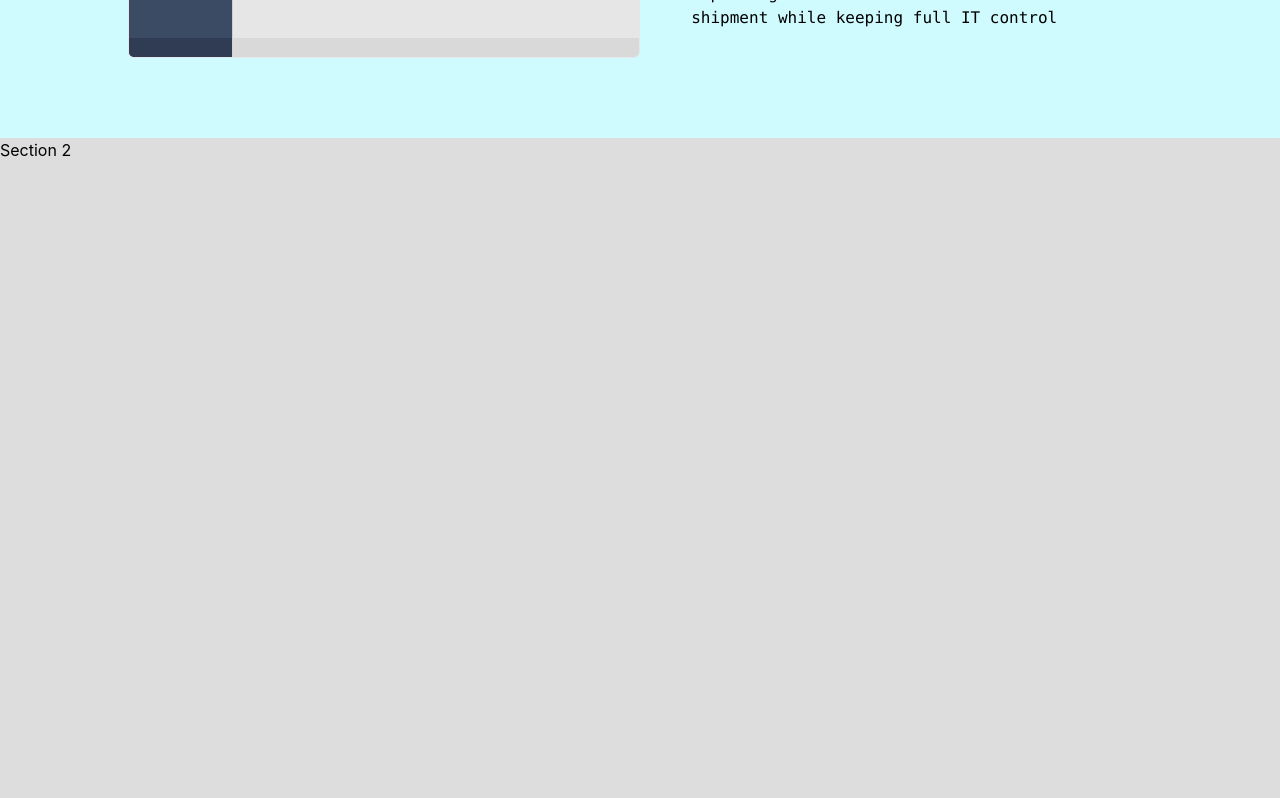
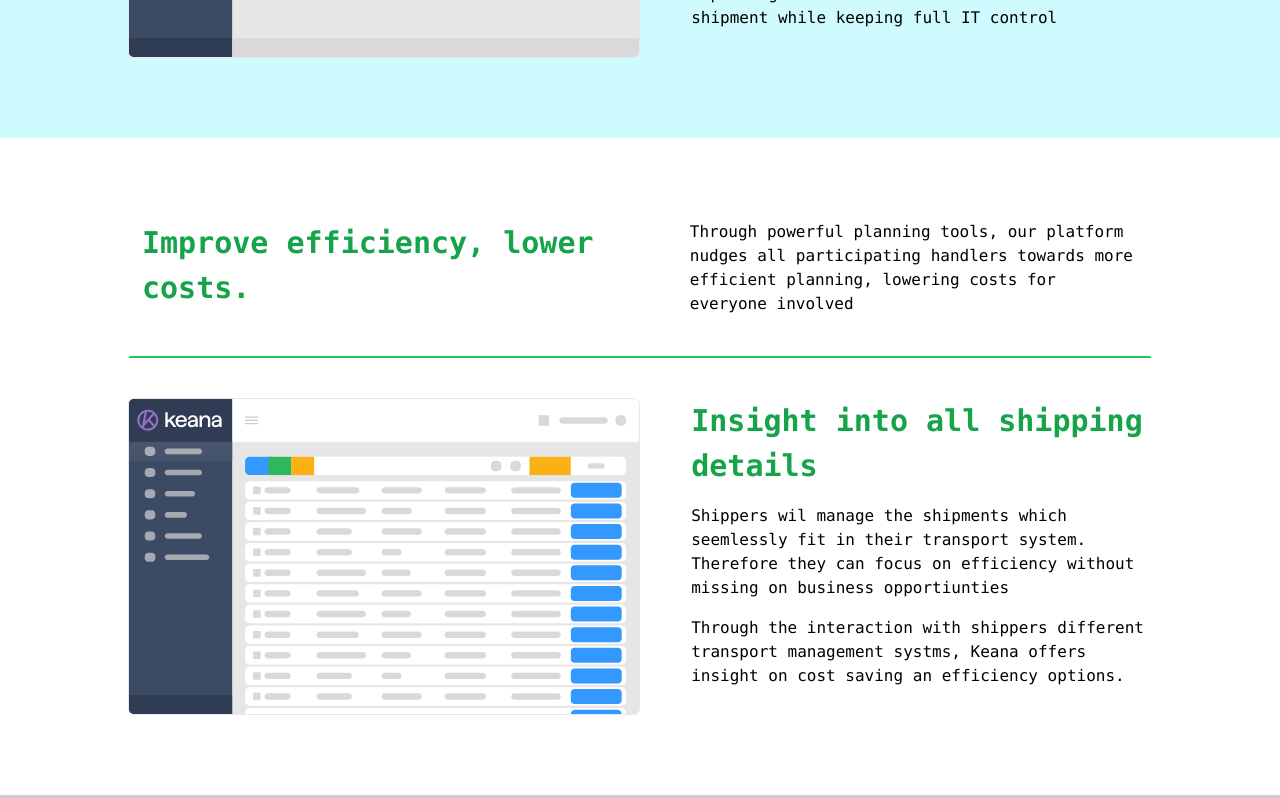
Before and after one commit to Tobbiloba/keana-clone, a React (Create React App) app: page /product in a window 1280 px wide. Shown: the part 1140-1938 px from the top of the page. Built offline with nearby package versions, Linux system fonts and the light colour scheme.

Commit message:
improvement component

```diff
--- /dev/null
+++ b/src/components/Improvement.js
@@ -0,0 +1,27 @@
+import React from 'react'
+import img from '../assets/improvement.ed3d5e71.svg'
+const Improvement = () => {
+    return (
+        <div className='w-[100vw] px-[1.5rem] md:px-[2rem] lg:px-[10%] py-[5rem]'>
+            <div className='border-2 border-white border-b-green-500 pb-10 px-3 md:flex justify-between'>
+                <h1 className='text-[30px] md:w-[50%] text-green-600 font-mono font-bold'>Improve efficiency, lower costs.</h1>
+                <p className='font-mono md:w-[45%] md:mt-0 leading-6 mt-4'>Through powerful planning tools, our platform nudges all participating handlers towards more efficient planning, lowering costs for everyone involved</p>
+            </div>
+            <div className='mt-[2.5rem] md:flex justify-between'>
+                <div className='border rounded-md overflow-hidden md:w-[50%]'>
+                    <img src={img} alt="image" className='' />
+                </div>
+                <div className='mt-[3rem] md:w-[45%] md:mt-0'>
+                    <h1 className='text-[30px] font-mono font-bold text-green-600'>Insight into all shipping details</h1>
+                    <p className='font-mono leading-6 mt-4'>Shippers wil manage the shipments which seemlessly fit in their transport system. Therefore they can focus on efficiency without missing on business opportiunties</p>
+                    <p className='font-mono leading-6 mt-4'>Through the interaction with shippers different transport management systms, Keana offers insight on cost saving an efficiency options.
+                    </p>
+                </div>
+
+
+            </div>
+        </div>
+    )
+}
+
+export default Improvement
--- a/src/components/Product.js
+++ b/src/components/Product.js
@@ -155,6 +155,7 @@ import React, { useState, useEffect, useRef } from 'react';
 import ProductMenu from './ProductMenu';
 import Homepage from './Homepage';
 import Insight from './Insight';
+import Improvement from './Improvement';
 
 const ScrollMenu = () => {
     const [activeSection, setActiveSection] = useState(null);
@@ -215,8 +216,8 @@ const ScrollMenu = () => {
                 <div ref={(el) => (sectionsRef.current[0] = el)} >
                     <Insight />
                 </div>
-                <div ref={(el) => (sectionsRef.current[1] = el)} style={{ height: '100vh', background: '#ddd' }}>
-                    Section 2
+                <div ref={(el) => (sectionsRef.current[1] = el)}>
+                    <Improvement />
                 </div>
                 <div ref={(el) => (sectionsRef.current[2] = el)} style={{ height: '100vh', background: '#ccc' }}>
                     Section 3
```
Also changed, not shown: src/assets/accountability.c7d94f4b.svg (added), src/assets/improvement.ed3d5e71.svg (added).
